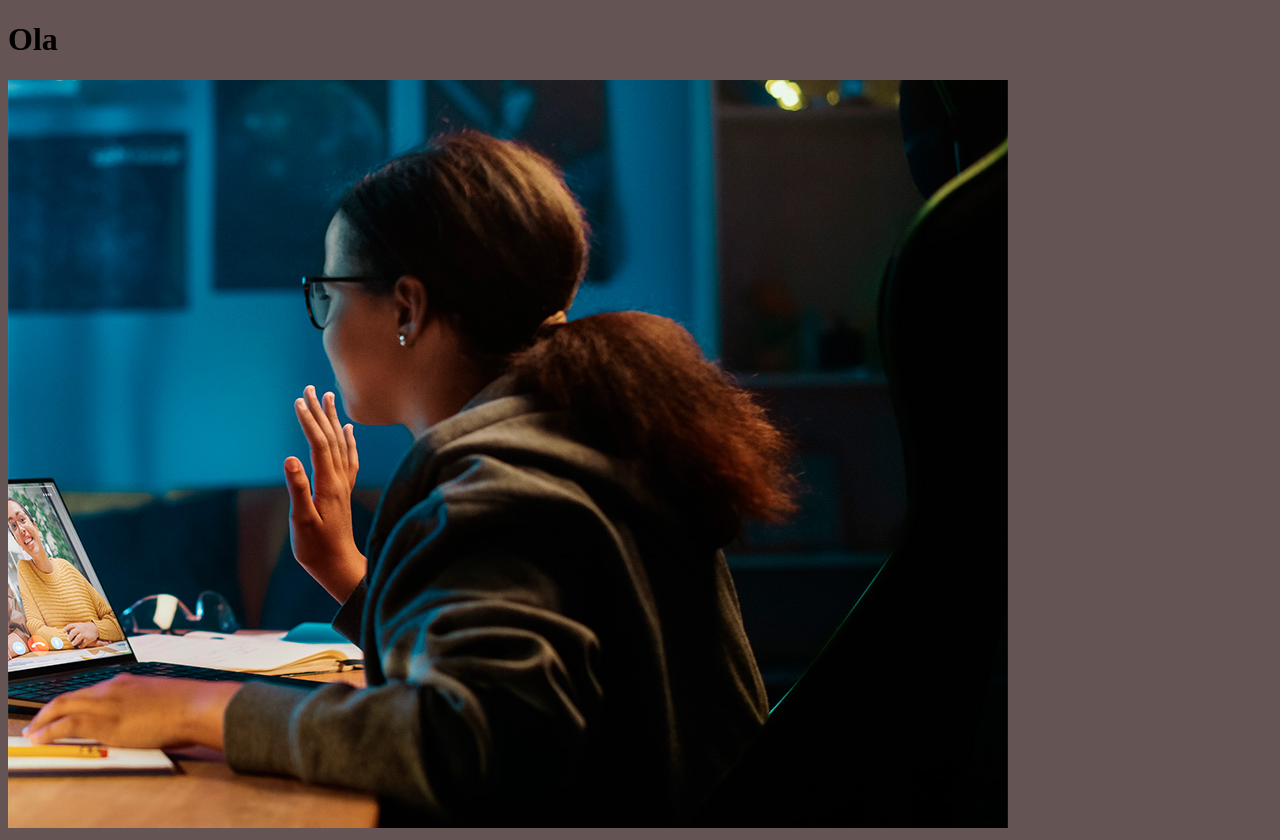
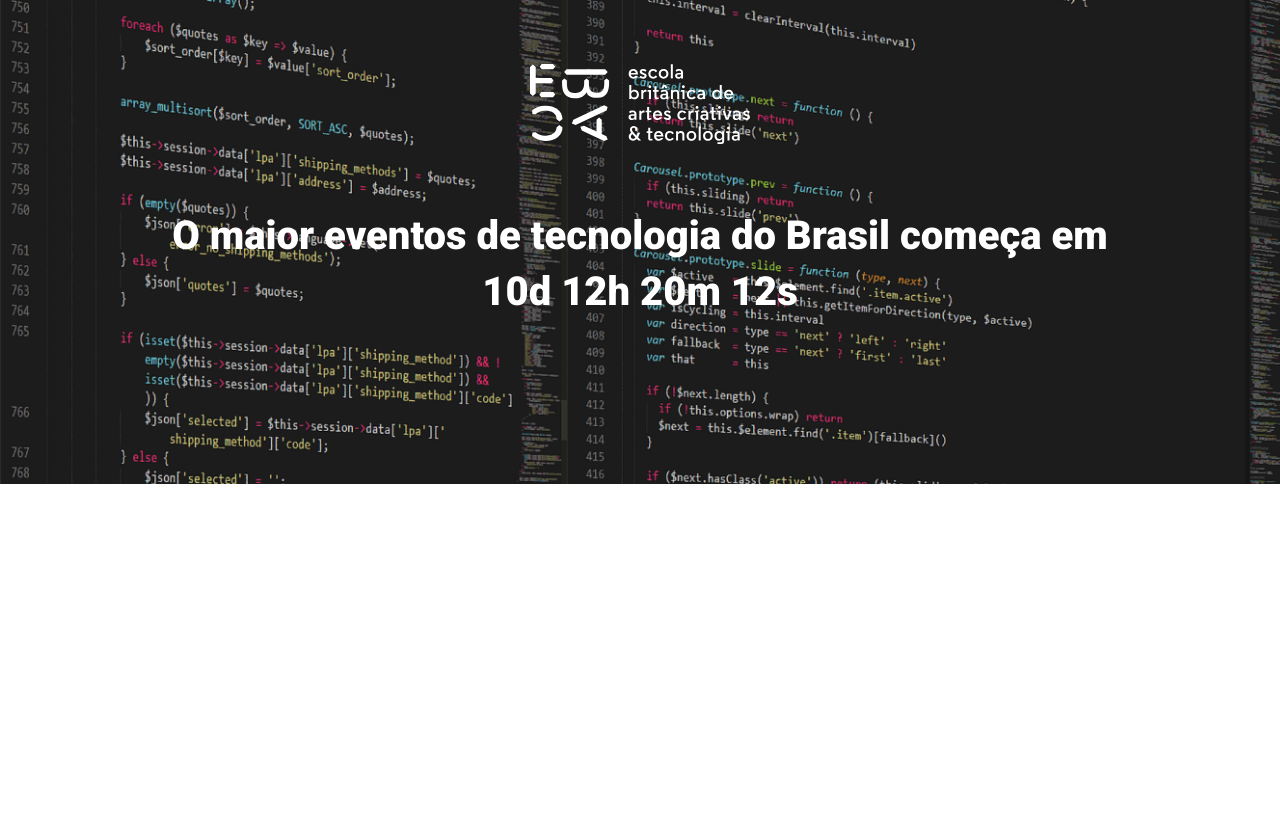
Before and after one commit to brunojosesilva/Modulo_22, a website built with Parcel: page src/index.html in a window 1280 px wide. After the commit the page ends 800 px from the top, so only its background shows below. Built offline with nearby package versions, Linux system fonts and the light colour scheme.

Commit message:
criando o header

```diff
--- a/src/index.html
+++ b/src/index.html
@@ -3,12 +3,20 @@
 <head>
     <meta charset="UTF-8">
     <meta name="viewport" content="width=device-width, initial-scale=1.0">
-    <title>Document</title>
+    <link rel="preconnect" href="https://fonts.googleapis.com">
+    <link rel="preconnect" href="https://fonts.gstatic.com" crossorigin>
+    <link href="https://fonts.googleapis.com/css2?family=Roboto:wght@400;700;900&display=swap" rel="stylesheet">
+    <title>EBAC Tech Talks</title>
     <link rel="stylesheet" href="./styles/main.scss">
 </head>
 <body>
-    <h1>Ola</h1>
-    <img src="./images/backend.png" alt="">
-    <script src="./scripts/main.js"></script>
+    <header class="hero">
+        <div class="container">
+            <img class="hero__logo" src="./images/ebac_logo.svg" alt="">
+            <p class="hero__text">
+                O maior eventos de tecnologia do Brasil começa em 10d 12h 20m 12s
+            </p>
+        </div>
+    </header>
 </body>
 </html>
--- /dev/null
+++ b/src/styles/_hero.scss
@@ -0,0 +1,50 @@
+.hero {
+    padding-top: 64px;
+    padding-bottom: 100px;
+    background-image: url(../images/fundo.png); // imagem do fundo
+    background-repeat: no-repeat; // para não repetir a imagem de fundo
+    background-size: cover; // para a imagem completar todo o tamanho do container
+    position: relative; // somente devido o before abaixo
+
+    .container { // somente devido o before abaixo
+        position: relative;
+    }
+
+    &::before { // inclui pceudo elemento antes da imagem de fundo
+        position: absolute;
+        top: 0;
+        left: 0;
+        width: 100%;
+        height: 100%;
+        background-color: #000;
+        content: '';
+        opacity: .7%;
+    }
+
+    &__text {
+        margin-top: 64px;
+        margin-bottom: 64px;
+        font-size: 40px;
+        line-height: 56px;
+        font-weight: 800;
+        text-align: center;
+    }
+
+    &__logo {
+        margin: 0 auto; // para centralizar a imagem
+        height: 80px;
+        display: block; // sem isto a imagem não centraliza
+    }
+
+    @media (max-width: 640px) {
+        &__logo {
+            height: 40px;
+        }
+
+        &__text {
+            height: 22px;
+            line-height: 24px;
+            margin: 24px 0;
+        }
+    }
+}
--- a/src/styles/main.scss
+++ b/src/styles/main.scss
@@ -1,3 +1,23 @@
-body {
-    background-color: rgb(101, 84, 84);
+@use 'hero';
+
+* {
+    padding: 0;
+    margin: 0;
+    box-sizing: border-box;
+    font-family: 'Roboto', sans-serif;
+    color: #fff;
 }
+
+.container {
+    max-width: 960px;
+    width: 100%;
+    margin: 0 auto;
+
+    @media (max-width: 640px) { // celular
+        max-width: 80%;
+    }
+
+    @media (max-width: 1024px) { // tablet
+        max-width: 90%;
+    }
+}
```
